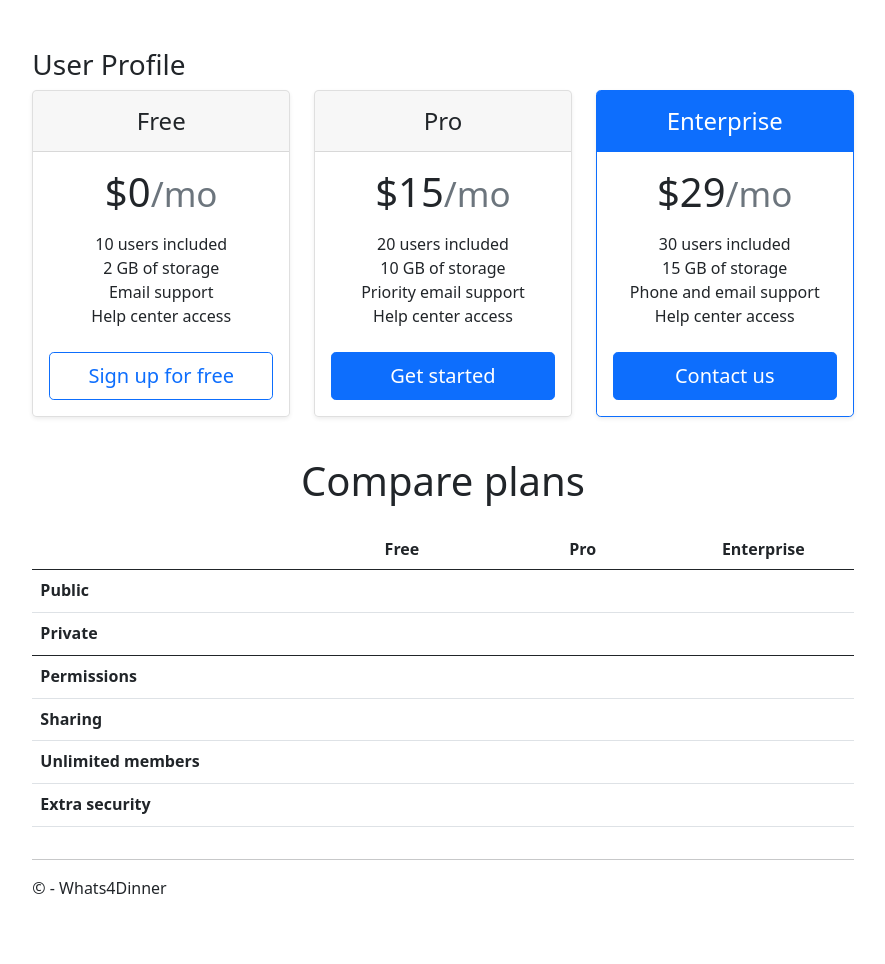
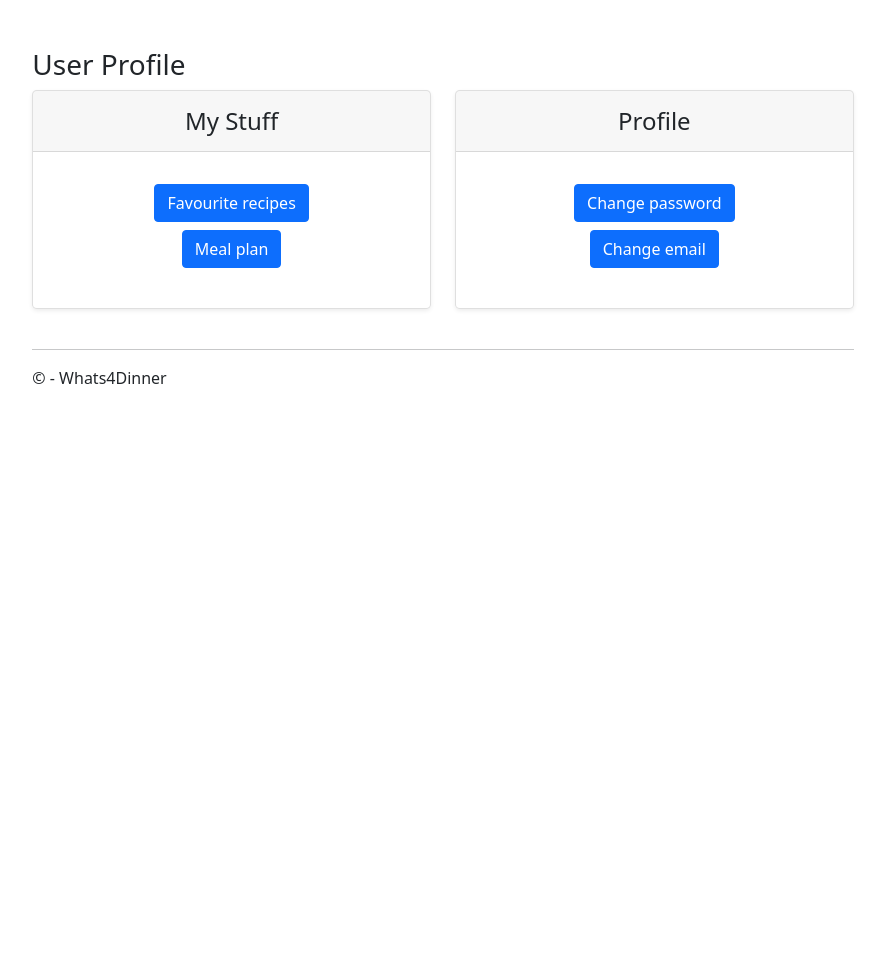
Before and after one commit to SchoeCR/Whats4Dinner, a Flask app: template Whats4Dinner/Whats4Dinner/templates/profile.html in a window 1280 px wide. Shown: the part 121-1085 px from the top of the page, without its empty margins (197-1082 px from the left). After the commit the page ends 505 px from the top, so only its background shows below. Run offline with Flask 3, Linux system fonts and the light colour scheme; the template is opened without the code that fills it, so the values that code supplies are empty; parts of the project's set-up code (start-up, migrations or seed data) failed here and were passed over; some libraries are stand-ins or nearby versions.

Commit message:
Created profile.html for user control of profile. To be iterated upon.

```diff
--- a/Whats4Dinner/Whats4Dinner/templates/profile.html
+++ b/Whats4Dinner/Whats4Dinner/templates/profile.html
@@ -14,115 +14,34 @@
 {% endif %}
 
 <main>
-    <div class="row row-cols-1 row-cols-md-3 mb-3 text-center">
+    <div class="row row-cols-1 row-cols-md-2 mb-3 text-center">
         <div class="col">
             <div class="card mb-4 rounded-3 shadow-sm">
                 <div class="card-header py-3">
-                    <h4 class="my-0 fw-normal">Free</h4>
+                    <h4 class="my-0 fw-normal">My Stuff</h4>
                 </div>
                 <div class="card-body">
-                    <h1 class="card-title pricing-card-title">$0<small class="text-muted fw-light">/mo</small></h1>
                     <ul class="list-unstyled mt-3 mb-4">
-                        <li>10 users included</li>
-                        <li>2 GB of storage</li>
-                        <li>Email support</li>
-                        <li>Help center access</li>
+                        <li class="mb-2"><a class="btn btn-primary" href="">Favourite recipes</a></li>
+                        <li class="mb-2"><a class="btn btn-primary" href="">Meal plan</a></li>
                     </ul>
-                    <button type="button" class="w-100 btn btn-lg btn-outline-primary">Sign up for free</button>
                 </div>
             </div>
         </div>
         <div class="col">
             <div class="card mb-4 rounded-3 shadow-sm">
                 <div class="card-header py-3">
-                    <h4 class="my-0 fw-normal">Pro</h4>
+                    <h4 class="my-0 fw-normal">Profile</h4>
                 </div>
                 <div class="card-body">
-                    <h1 class="card-title pricing-card-title">$15<small class="text-muted fw-light">/mo</small></h1>
                     <ul class="list-unstyled mt-3 mb-4">
-                        <li>20 users included</li>
-                        <li>10 GB of storage</li>
-                        <li>Priority email support</li>
-                        <li>Help center access</li>
+                        <li class="mb-2"><a class="btn btn-primary" href="">Change password</a></li>
+                        <li class="mb-2"><a class="btn btn-primary" href="">Change email</a></li>
                     </ul>
-                    <button type="button" class="w-100 btn btn-lg btn-primary">Get started</button>
-                </div>
-            </div>
-        </div>
-        <div class="col">
-            <div class="card mb-4 rounded-3 shadow-sm border-primary">
-                <div class="card-header py-3 text-white bg-primary border-primary">
-                    <h4 class="my-0 fw-normal">Enterprise</h4>
-                </div>
-                <div class="card-body">
-                    <h1 class="card-title pricing-card-title">$29<small class="text-muted fw-light">/mo</small></h1>
-                    <ul class="list-unstyled mt-3 mb-4">
-                        <li>30 users included</li>
-                        <li>15 GB of storage</li>
-                        <li>Phone and email support</li>
-                        <li>Help center access</li>
-                    </ul>
-                    <button type="button" class="w-100 btn btn-lg btn-primary">Contact us</button>
                 </div>
             </div>
         </div>
     </div>
-
-    <h2 class="display-6 text-center mb-4">Compare plans</h2>
-
-    <div class="table-responsive">
-        <table class="table text-center">
-            <thead>
-                <tr>
-                    <th style="width: 34%;"></th>
-                    <th style="width: 22%;">Free</th>
-                    <th style="width: 22%;">Pro</th>
-                    <th style="width: 22%;">Enterprise</th>
-                </tr>
-            </thead>
-            <tbody>
-                <tr>
-                    <th scope="row" class="text-start">Public</th>
-                    <td><svg class="bi" width="24" height="24"><use xlink:href="#check" /></svg></td>
-                    <td><svg class="bi" width="24" height="24"><use xlink:href="#check" /></svg></td>
-                    <td><svg class="bi" width="24" height="24"><use xlink:href="#check" /></svg></td>
-                </tr>
-                <tr>
-                    <th scope="row" class="text-start">Private</th>
-                    <td></td>
-                    <td><svg class="bi" width="24" height="24"><use xlink:href="#check" /></svg></td>
-                    <td><svg class="bi" width="24" height="24"><use xlink:href="#check" /></svg></td>
-                </tr>
-            </tbody>
-
-            <tbody>
-                <tr>
-                    <th scope="row" class="text-start">Permissions</th>
-                    <td><svg class="bi" width="24" height="24"><use xlink:href="#check" /></svg></td>
-                    <td><svg class="bi" width="24" height="24"><use xlink:href="#check" /></svg></td>
-                    <td><svg class="bi" width="24" height="24"><use xlink:href="#check" /></svg></td>
-                </tr>
-                <tr>
-                    <th scope="row" class="text-start">Sharing</th>
-                    <td></td>
-                    <td><svg class="bi" width="24" height="24"><use xlink:href="#check" /></svg></td>
-                    <td><svg class="bi" width="24" height="24"><use xlink:href="#check" /></svg></td>
-                </tr>
-                <tr>
-                    <th scope="row" class="text-start">Unlimited members</th>
-                    <td></td>
-                    <td><svg class="bi" width="24" height="24"><use xlink:href="#check" /></svg></td>
-                    <td><svg class="bi" width="24" height="24"><use xlink:href="#check" /></svg></td>
-                </tr>
-                <tr>
-                    <th scope="row" class="text-start">Extra security</th>
-                    <td></td>
-                    <td></td>
-                    <td><svg class="bi" width="24" height="24"><use xlink:href="#check" /></svg></td>
-                </tr>
-            </tbody>
-        </table>
-    </div>
 </main>
 
 {% endblock %}
```
